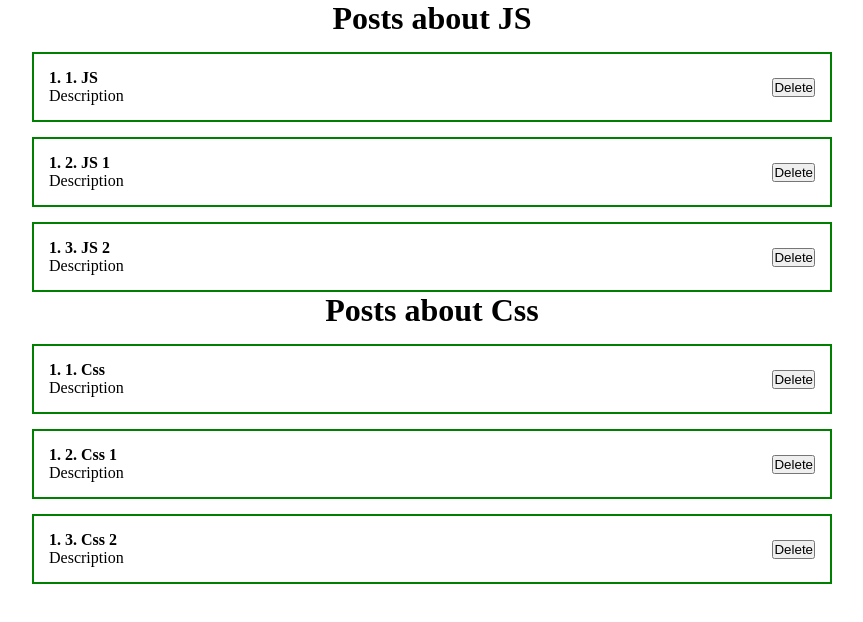
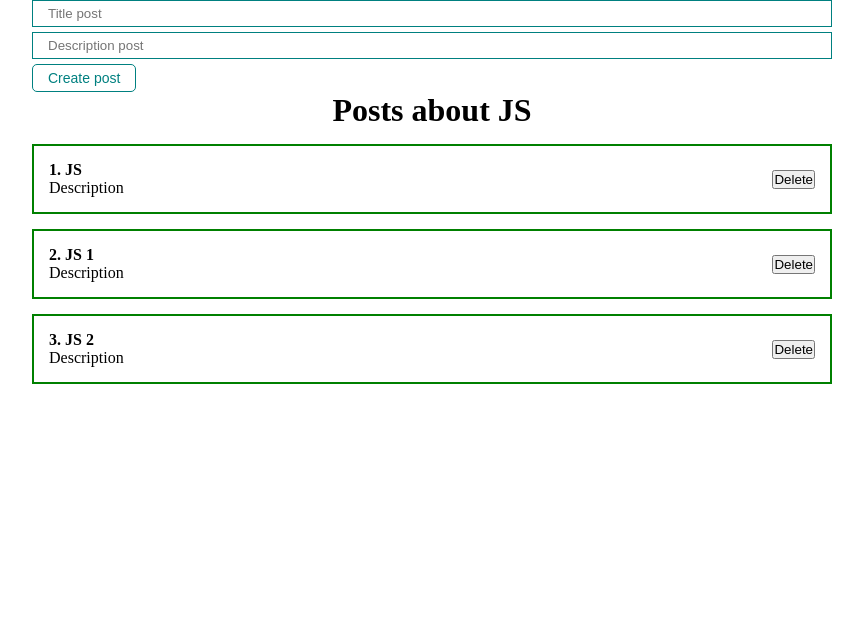
Before and after one commit to YanaKostevich/my-app, a React (Create React App) app: page / in a window 1280 px wide. Shown: the top 622 px of the page, without its empty margins (208-1071 px from the left). Built offline with nearby package versions, Linux system fonts and the light colour scheme.

Commit message:
components, css

```diff
--- a/src/App.js
+++ b/src/App.js
@@ -1,7 +1,9 @@
-import React, { useState } from "react";
-import Counter from "./components/Counter";
+import React, { useRef, useState } from "react";
+// import Counter from "./components/Counter";
 import "./styles/App.css";
 import PostList from "./components/PostList";
+import MyButton from "./components/UI/button/MyButton";
+import MyInput from "./components/UI/input/MyInput";
 
 function App() {
   // const [value, setValue] = useState("text");
@@ -11,19 +13,53 @@
     { id: 3, title: "JS 2", body: "Description" },
   ]);
 
-  const [posts2, setPosts2] = useState([
-    { id: 1, title: "Css", body: "Description" },
-    { id: 2, title: "Css 1", body: "Description" },
-    { id: 3, title: "Css 2", body: "Description" },
-  ]);
+  const [post, setPost] = useState({ title: "", body: "" });
+
+  const addNewPost = (e) => {
+    e.preventDefault();
+
+    setPosts([...posts, { ...post, id: Date.now() }]);
+    setPost({ title: "", body: "" });
+    // console.log(bodyInputRef.current.value)
+  };
+
+  // const bodyInputRef = useRef();
 
   return (
     <div className="App">
       {/* <Counter /> */}
+      <form>
+        {/* Управляемий компонент */}
+        <MyInput
+          value={post.title}
+          onChange={(e) => setPost({ ...post, title: e.target.value })}
+          type="text"
+          placeholder="Title post"
+        />
+
+        <MyInput
+          value={post.body}
+          onChange={(e) => setPost({ ...post, body: e.target.value })}
+          type="text"
+          placeholder="Description post"
+        />
+
+        {/* Неуправляемий компонент
+        <MyInput
+          ref={bodyInputRef}
+          type="text"
+          placeholder="Description post"
+        /> */}
+
+        <MyButton type="button" onClick={addNewPost}>
+          Create post
+        </MyButton>
+      </form>
       <PostList posts={posts} title="Posts about JS" />
-      <PostList posts={posts2} title="Posts about Css" />
     </div>
   );
 }
 
 export default App;
+
+// через useRef ми можемо напряму получати домтуп до ДОМ елементів
--- a/src/components/PostItem.jsx
+++ b/src/components/PostItem.jsx
@@ -1,12 +1,11 @@
 import React from "react";
 
 const PostItem = (props) => {
-  console.log(props);
   return (
     <div className="post">
       <div className="post__content">
         <strong>
-          1. {props.post.id}. {props.post.title}
+           {props.number}. {props.post.title}
         </strong>
         <div>{props.post.body}</div>
       </div>
--- a/src/components/PostList.jsx
+++ b/src/components/PostList.jsx
@@ -4,8 +4,8 @@
   return (
     <div>
       <h1 style={{ textAlign: "center" }}>{title}</h1>
-      {posts.map((post) => (
-        <PostItem post={post} key={post.id} />
+      {posts.map((post, index) => (
+        <PostItem number={index + 1} post={post} key={post.id} />
       ))}
     </div>
   );
--- /dev/null
+++ b/src/components/UI/button/MyButton.jsx
@@ -0,0 +1,12 @@
+import React from "react";
+import classes from './MyButton.module.css'
+
+const MyButton = ({children, ...props}) => {
+  return (
+  <button className={classes.myBtn} {...props}>
+    {children}
+  </button>
+  );
+};
+
+export default MyButton;
--- /dev/null
+++ b/src/components/UI/button/MyButton.module.css
@@ -0,0 +1,9 @@
+.myBtn{
+    padding: 5px 15px;
+    color: teal;
+    font-size: 14px;
+    background: transparent;
+    border: 1px solid teal;
+    cursor: pointer;
+    border-radius: 5px;
+}
--- /dev/null
+++ b/src/components/UI/input/MyInput.jsx
@@ -0,0 +1,10 @@
+import React, { PureComponent } from "react";
+import classes from "./MyInput.module.css";
+
+const MyInput = React.forwardRef((props, ref) => {
+  return (
+  <input ref={ref} className={classes.myInput} {...props} />
+  )
+});
+
+export default MyInput;
--- /dev/null
+++ b/src/components/UI/input/MyInput.module.css
@@ -0,0 +1,6 @@
+.myInput {
+    width: 100%;
+    padding: 5px 15px;
+    border: 1px solid teal;
+    margin-bottom: 5px;
+}
```
